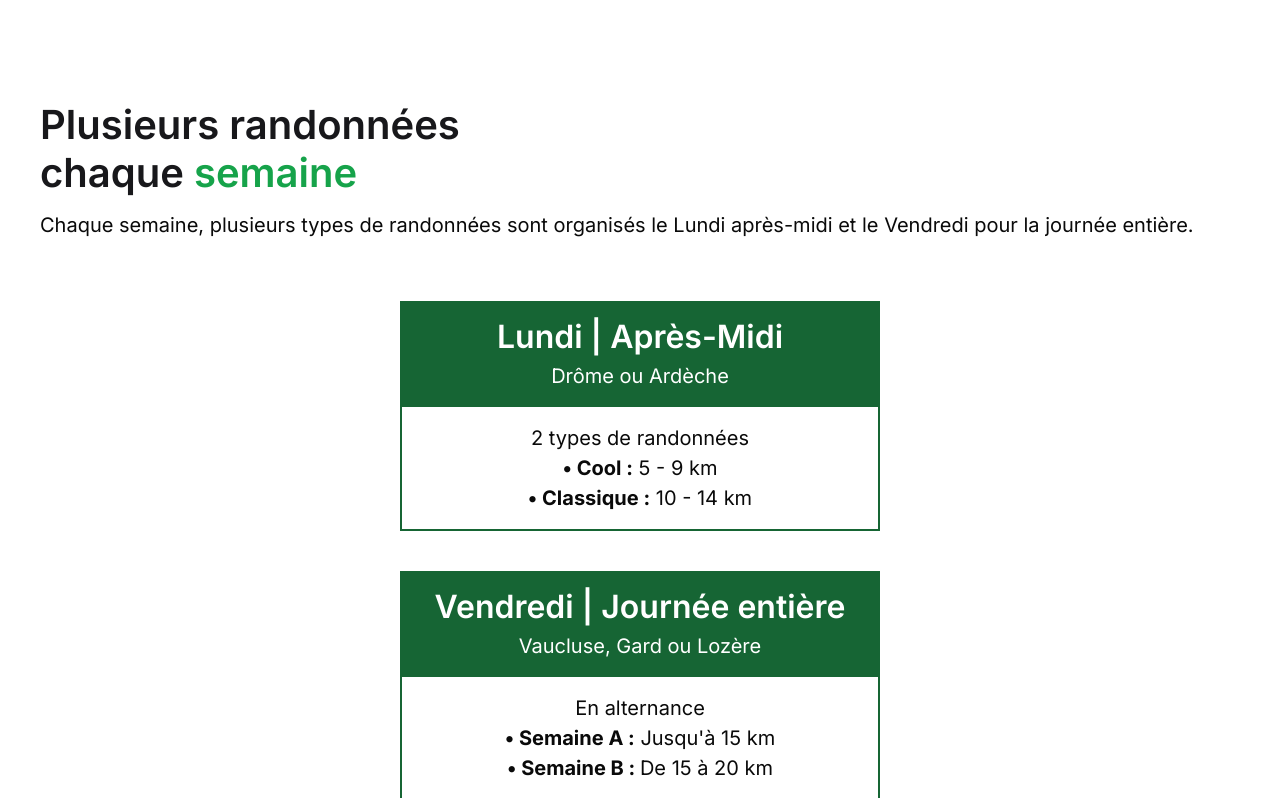
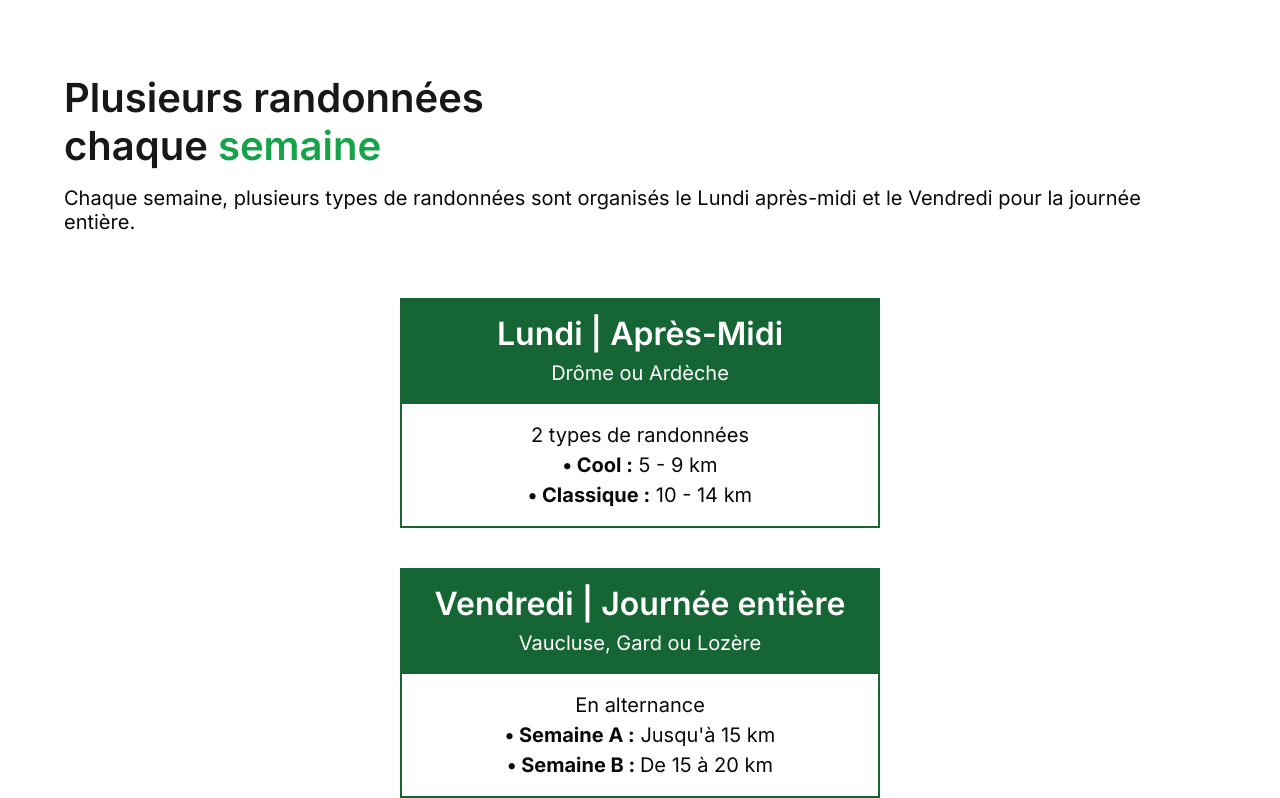
Before and after one commit to SebastienLaurentt/Galopins-Next-V2, a Next.js app: page / in a window 1280 px wide. Shown: the part 3633-4431 px from the top of the page. Built offline with nearby package versions, Linux system fonts and the light colour scheme.

Commit message:
responsive xl for mb and mt for section and main on home

```diff
--- a/app/page.tsx
+++ b/app/page.tsx
@@ -15,7 +15,7 @@ import img from "../public/Home.jpg";
 
 export default function Home() {
   return (
-    <main className="mb-20 md:mb-24">
+    <main className="mb-20 md:mb-24 lg:mb-32">
       {/* Hero Section */}
       <SectionBg
         bg={img}
--- a/components/Section/Section.tsx
+++ b/components/Section/Section.tsx
@@ -11,11 +11,11 @@ const Section = ({
   marginTop,
   children,
 }: SectionProps) => {
-  const isMarginBottom = marginBottom ? "mb-32 md:mb-36" : "";
-  const isMarginTop = marginTop ? "mt-20 md:mt-24" : "";
+  const isMarginBottom = marginBottom ? "mb-32 md:mb-36 xl:mb-48" : "";
+  const isMarginTop = marginTop ? "mt-20 md:mt-24 xl:mt-28" : "";
 
   return (
-    <section className={`${classname} ${isMarginBottom} ${isMarginTop} px-6 md:px-10`}>
+    <section className={`${classname} ${isMarginBottom} ${isMarginTop} px-6 md:px-10 xl:px-16`}>
       {children}
     </section>
   );
```
